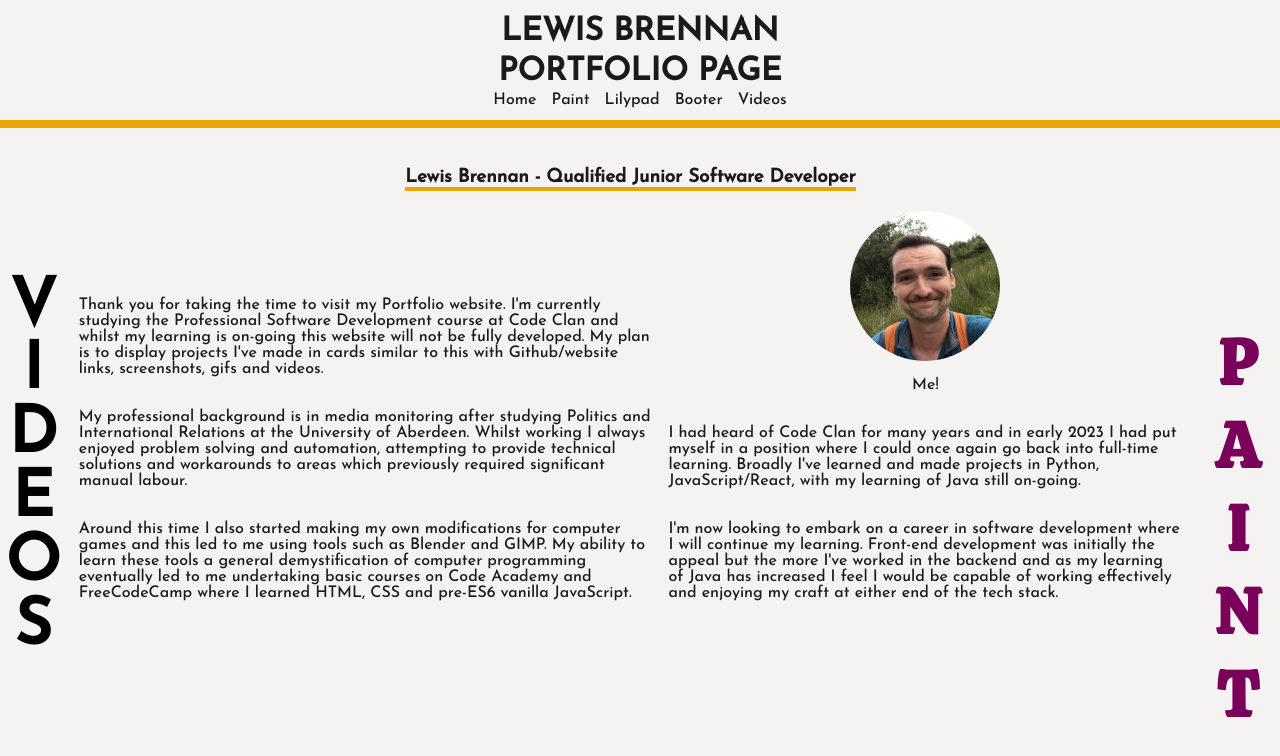
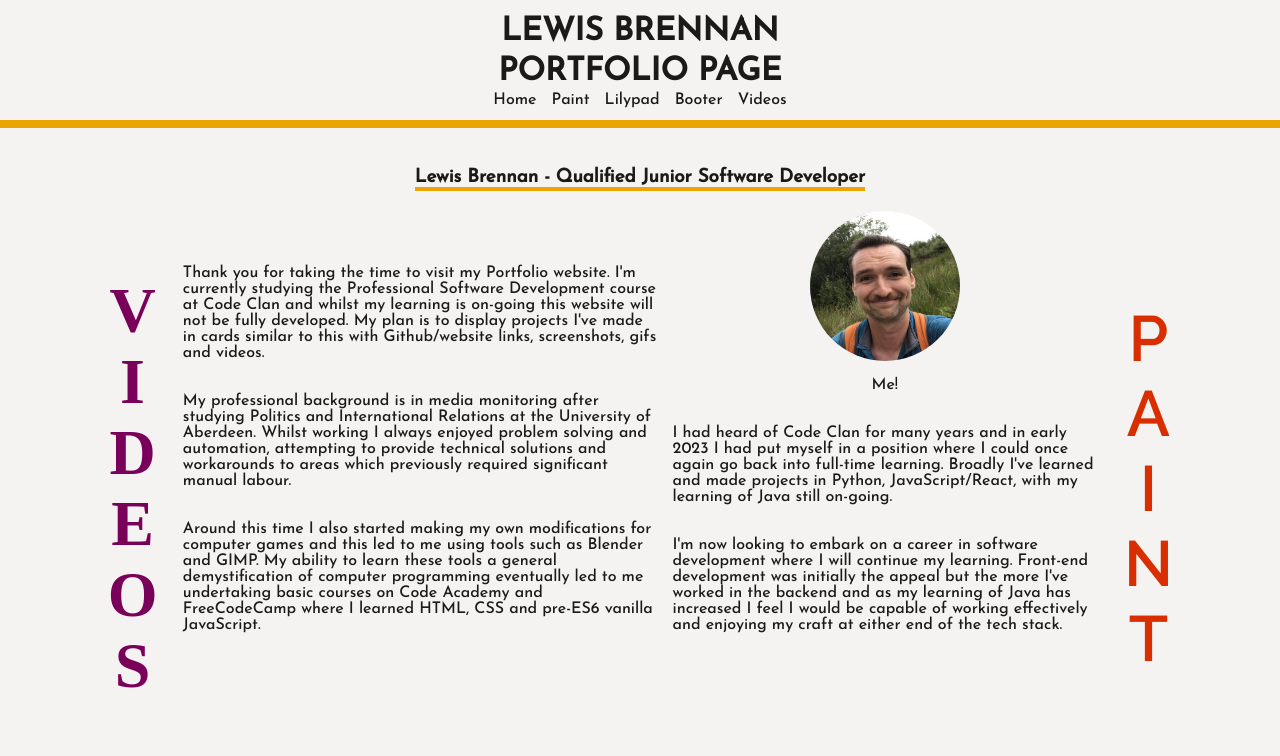
Before and after one commit to LewisBrennanGithub/Lewis-Brennan-Portfolio, a React (Create React App) app: page / in a window 1280 px wide. Shown: the top 756 px of the page. Built offline with nearby package versions, Linux system fonts and the light colour scheme; a web font is replaced by a local one.

Commit message:
implemented image by text styling, various other changes

```diff
--- a/src/components/body/BooterPage.js
+++ b/src/components/body/BooterPage.js
@@ -23,16 +23,22 @@ const BooterPage = () => {
         <p>The tech stack I decided to use for the app was Java/Spring for the server side, PostgreSQL for the database and inspected with Postico and React Native for the client side. Auth0 was also integrated via the front-end with references feeding through to the database for player profiles.</p>
         <p>The app in its current form allows players to register and create a player profile which they'll use. They can then join games which have both 'recomended' and 'actual' ratings, the former being the designation of the game's creator and the latter being an average of the relevant ratings of the players whom have joined the game.</p>
         <p>Players can also rate other players and indeed be rated themselves. The metrics of these ratings 'ability' and 'seriousness'.</p>
-        <img src={BooterPlayerFunctionsOne} alt="Booter Player functions: 1) displayed ability level variable method 2) update composite ability level"/>
+        <img src={BooterPlayerFunctionsOne} alt="Booter - Player functions: 1) displayed ability level variable method 2) update composite ability level"/>
         <p>The functions just shown are in the Player class in Java and display two key methods in how ratings are formulated and also demonstrate how each rating rendered on the screen is actually the interaction of five variables.</p>
         <p>Firstly in displayedAbilityLevelVariableMethod we can see displayedAbilityLevel, this is what is ultimately rendered on the screen. We can see three other variables in this function, communityAssessedAbilitytLevelCount, selfAssessedAbilityLevel and compositeAbilityLevel. selfAssessedAbilityLevel is as the name suggests the level the player sets for themselves, and as can be seen if communityAssessedAbilitytLevelCount is below two then it will be the displayedAbilityLevel. However if the count is two or higher it will switch to compositeAbilityLevel.</p>
         <p>The next function we can see, updateCompositeAbilityLevel, details this variable slightly more. As can be seen the compositeAbilityLevel is a product of 0.3 of the selfAssessedAbilityLevel and 0.7 of the communityAssessedAbilitytLevel. I've chosen this ratio to give the player some agency in how they're rated but also to reflect that the community has a bigger say. For example it would be unfair for someone with tonnes of ability to suggest they had little ability, and whilst they can still make this claim the community can correct this if they see fit.</p>
-        <img src={BooterJavaUnitTesting} alt="Booter Player functions: 1) displayed ability level variable method 2) update composite ability level"/>
+        <img src={BooterJavaUnitTesting} alt="Booter - Junit testing"/>
         <p>One of the first practices of programming that I learned in CodeClan was unit testing and for my final project I was very keen to apply test driven development.</p>
         <p>As such each variable and method my classes used was set up in conjunction with new tests, applied through Junit, to effectively monitor that each was working as anticipated.</p>
-        <img src={BooterInsomniaRouteTesting} alt="Booter Player functions: 1) displayed ability level variable method 2) update composite ability level"/>
+        <div className='image-by-text-div'>
+        <div className='image-by-text-div-img'>
+        <img src={BooterInsomniaRouteTesting} alt="Booter - Insomnia RESTful route testing"/>
+        </div>
+        <div className='image-by-text-div-text'>
         <p>Unit testing wasn't the only form of testing however. Once I had created the controller and repository files I then fed them through Insomnia, ensuring that each route was working as expected and making appropriate changes to any many-to-many/one-to-many/many-to-one relationships as required.</p>
         <p>This was a particularly helpful process as it helped to isolate any issues that could have appeared in the client before reaching that stage, and some bugs that did appear whilst creating the front-end were more easily diagnosible for having these tests completed.</p>
+        </div>
+        </div>
         <p>XCODE</p>
         <p>This project was my first experience of using React-Native. For this purpose I initially used Expo-Go which was very helpful for having familiar debugging features due to having a web component. However whilst integrating Auth0 I found that there were some compatability issues and at this point I decided to remake the app without it and focus on IOS for the sake of simplicity.</p>
         <p>My app up until this point had a psuedo-login feature and appropriate state to match. Some of this state came in handy whilst integrating Auth0 as with only minor changes to the backend I could link the two and allows for a seperation of concerns between the player object and the Auth0 account whilst still keeping them in synch.</p>
--- a/src/components/body/PaintPage.js
+++ b/src/components/body/PaintPage.js
@@ -21,11 +21,17 @@ const PaintPage = () => {
         <p>However in this process an offset colour is generated which will display on that paint's page and also feature as a text colour when viewing the overall list of paints in Top Paints and All Paints.</p>
         <img src={PaintInvertFunction} alt="Paint Project Invert Helper Function"/>
         <p>This process is carried out by a helper function which is called on the new paint object when it is generated. The process works by first stripping out any hash that the hexadecimal begins with. It then breaks it into three components, red blue and green, which are converted into integers. These values are then inverted by the NOT operation with 0xff also applied. The RGB is then converted back into a hexadecimal with the hash prefixed once more.</p>
+        <img src={PaintTopPaints} alt="Paint Project Top Paints Page"/>
         <p>The paint is then in a list of all paints sorted by popularity. If a paint is popular enough relative to other paints it can feature in the Top Paints section, an interpretation of a Piet Mondrian painting.</p>
-        <img src={PaintTopPaints} alt="Paint Project Top Paints Page"/>
+        <div className='image-by-text-div'>
+        <div className='image-by-text-div-img'>
+        <img src={PaintMondrianGrid} width="100%" alt="Paint Project Mondrian Grid"/>
+        </div>
+        <div className='image-by-text-div-text'>
         <p>This effect was achieved using CSS Grid, the composition of which can be seen below. Black and White colours are represented by 'W' with 1-f number appended, whilst the paints are donated similarly with 'P'.</p>
-        <img src={PaintMondrianGrid} width="100%" alt="Paint Project Mondrian Grid"/>
         <p>As paints become more or less popular their positioning within the list changes and thus their assigned P does too, with P1 being the largest on the board.</p>
+        </div>
+        </div>
         <p>You may note that this is Paint Viewer 2.0. There was a 1.0 version, however my objective was to make a modern looking website. Whilst 1.0 was fun it also had a very exagerated CSS and as such had a gimmicky feel.</p>
         <img src={PaintOldVersion} width="100%" alt="Paint Project Old Design Individual Paint"/>
         <p>Overall I feel that the redesign was worthwhile. The Mondrian grid was implemented during this time and I feel like I refined my CSS sensibilities, whilst it also gave me a chance to experience working with Python again in a limited fashion.</p>
--- a/src/containers/PortfolioContainer.js
+++ b/src/containers/PortfolioContainer.js
@@ -38,15 +38,15 @@ const pages = [
     path: '/paint',
     component: <PaintPage />,
     name: 'Paint',
-    color: '#7a015a',
+    color: '#d92f00',
     background: '#f5f3f2',
-    'font-family': 'Calistoga',
+    'font-family': 'Raleway',
   },
   {
     path: '/lilypad',
     component: <LilypadPage />,
     name: 'Lilypad',
-    color: 'red',
+    color: '#84db2c',
     background: '#f5f3f2',
     'font-family': 'Bungee',
   },
@@ -54,17 +54,17 @@ const pages = [
     path: '/booter',
     component: <BooterPage />,
     name: 'Booter',
-    color: '#7a015a',
+    color: '#068DA9',
     background: '#f5f3f2',
-    'font-family': 'Calistoga',
+    'font-family': 'Bungee',
   },
   {
     path: '/videos',
     component: <VideoDemonstrationPage />,
     name: 'Videos',
-    // color: '#7a015a',
+    color: '#7a015a',
     background: '#f5f3f2',
-    // 'font-family': 'Calistoga',
+    'font-family': 'Righteous',
   },
 ];
 
@@ -118,16 +118,16 @@ const Aligner = styled.div`
 
   .left{
     align-items: flex-end;
-    // flex: 1;
+    flex: 1;
   }
 
   .right{
     align-items: flex-start;
-    // flex: 1;
+    flex: 1;
   }
 `
 
-const VerticalButtonLeft = styled.button`
+const OldVerticalButtonLeft = styled.button`
   writing-mode: vertical-rl;
   text-orientation: upright;
   border: none;
@@ -147,7 +147,7 @@ const VerticalButtonLeft = styled.button`
   max-height: 80vh;
 `;
 
-const VerticalButtonRight = styled.button`
+const OldVerticalButtonRight = styled.button`
   writing-mode: vertical-rl;
   text-orientation: upright;
   border: none;
@@ -164,6 +164,44 @@ const VerticalButtonRight = styled.button`
   position: sticky;
   top: 10px; // margin from the top, adjust as required
   bottom: 10px; // margin from the bottom, adjust as required
+  max-height: 80vh;
+
+`;
+
+const VerticalButtonLeft = styled.button`
+  writing-mode: vertical-rl;
+  text-orientation: upright;
+  font-size: 4rem;
+  font-weight: bold;
+  text-transform: uppercase;
+  border: none;
+  margin-right: 1vw;
+  color: ${props => props.color};
+  background: ${props => props.background};
+  font-family: ${props => props['font-family'] || 'inherit'};
+  flex: 1;
+  position: sticky;
+  max-height: 90vh;
+  top: 20px;
+  bottom: 20px;
+`;
+
+const VerticalButtonRight = styled.button`
+  writing-mode: vertical-rl;
+  text-orientation: upright;
+  font-size: 4rem;
+  font-weight: bold;
+  text-transform: uppercase;
+  border: none;
+  margin-left: 1vw;
+  color: ${props => props.color};
+  background: ${props => props.background};
+  font-family: ${props => props['font-family'] || 'inherit'};
+  flex: 1;
+  position: sticky;
+  max-height: 90vh;
+  top: 20px;
+  bottom: 20px;
 `;
 
 export default PortfolioContainer;
--- a/src/styles/GlobalStyles.css
+++ b/src/styles/GlobalStyles.css
@@ -3,19 +3,20 @@
 .grid-container {
     display: grid;
     grid-template-columns: repeat(auto-fit, minmax(200px, 1fr));
+}
+
+.column-content {
+    column-width: 400px;
+    overflow: hidden;
+    margin-top: 20px;
+    margin-bottom: 20px;
+    margin-inline: 10px;
     gap: 2rem;
 }
 
-.column-content {
-    column-width: 250px;
-    column-gap: 1.5rem;
-    overflow: hidden;
-    margin-top: 20px;
-    margin-bottom: 20px;
-}
-
 .column-content img {
-    max-width: 100%;
+    max-width: 90%;
+    max-height: 90%;
     break-inside: avoid;
     display: block;
     margin: 0 auto 1rem;
@@ -23,6 +24,7 @@
 
 .column-content p {
     margin-top: 0;
+    break-inside: avoid;
 }
 
 .page-header-paint-viewer {
@@ -30,8 +32,27 @@
     margin: 0 auto;
     padding-top: 20px;
     text-align: center;
-    /* text-transform: uppercase; */
 }
+
+/* IMAGE BY TEXT CONTENT */
+
+.image-by-text-div {
+    display: flex;
+}
+
+.image-by-text-div-img {
+    display: flex;
+    flex-direction: column;
+    justify-content: center;
+    margin-right: 20px;
+}
+
+.image-by-text-div-text {
+    flex-direction: column;
+    width: 100%;
+    margin-block: auto;
+}
+
 
 /* MISC */
 .booter-logo-text {
@@ -39,7 +60,7 @@
     font-size: 30px;
     text-transform: uppercase;
     font-weight: bold;
-    color: #d44908;
+    color: #d92f00;
     text-align: center;
 }
 
@@ -50,3 +71,17 @@
     font-weight: normal;
     font-style: normal;
 }
+
+@font-face {
+    font-family: 'Raleway';
+    src: url('../../assets/fonts/Raleway-VariableFont_wght.ttf') format('truetype');
+    font-weight: normal;
+    font-style: normal;
+}
+
+@font-face {
+    font-family: 'Righeous';
+    src: url('../../assets/fonts/Righteous-Regular.ttf') format('truetype');
+    font-weight: normal;
+    font-style: normal;
+}
```
